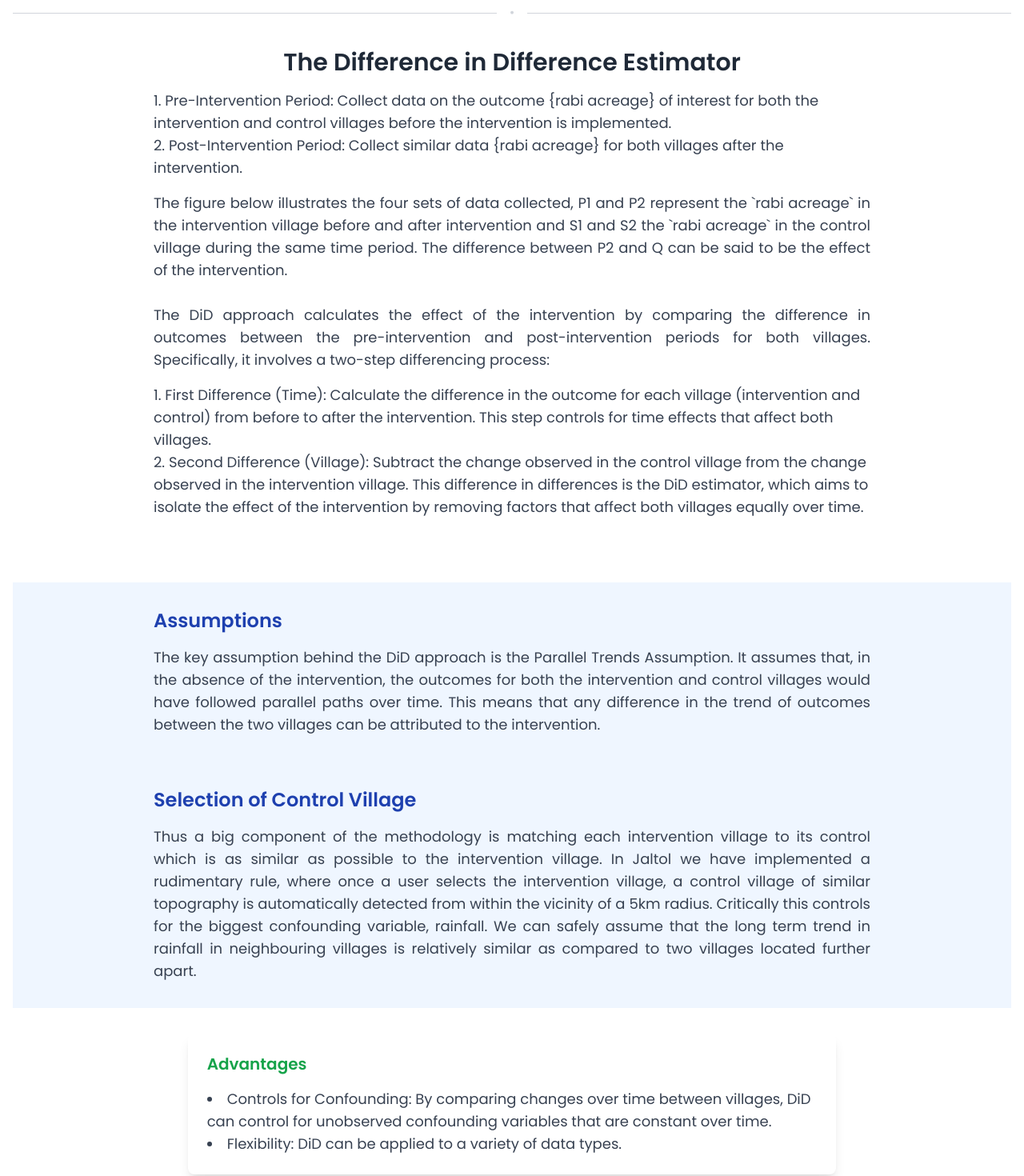
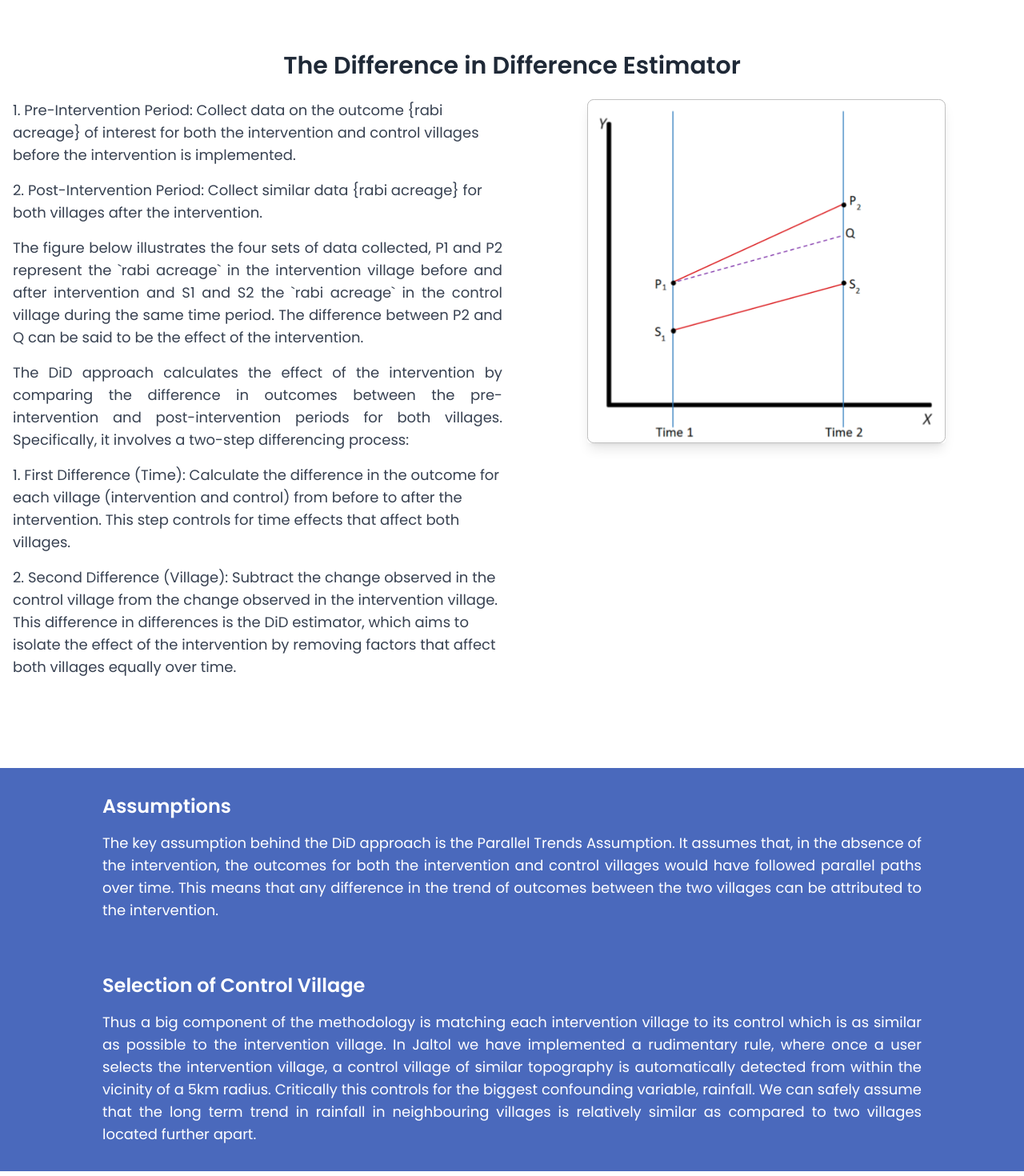
Before and after one commit to WELLlabs/JaltolUI, a React (Vite) app: page /methodology in a window 1280 px wide. Shown: the part 1080-2550 px from the top of the page at 80% size. Built offline with nearby package versions, Linux system fonts and the light colour scheme.

Commit message:
Ui changes in maps, and methodology page

```diff
--- a/src/pages/Mapspage.jsx
+++ b/src/pages/Mapspage.jsx
@@ -78,7 +78,7 @@
         <div className="py-16 px-16 flex flex-col items-center bg-white">
           <h2 className="text-3xl font-semibold text-black">The LULC classes of IndiaSAT</h2>
           <div className="flex flex-col md:flex-row items-start justify-center mt-6 mb-6 space-y-6 md:space-y-0 md:space-x-6">
-            <div className="bg-green-100 p-6 rounded-lg shadow-lg flex-1 h-96">
+            <div className="bg-green-100 p-6 rounded-lg shadow-lg flex-1 h-96 overflow-auto">
               <h3 className="text-xl font-semibold text-black">Level-1 classification</h3>
               <p className="mt-4 text-gray-700">
                 In level-1 classification, the first stage, four high-level classes are classified.
@@ -90,7 +90,7 @@
                 <li>Barren land: These areas are non-vegetative patches of rocky, wastelands, and barren areas.</li>
               </ul>
             </div>
-            <div className="bg-green-200 p-6 rounded-lg shadow-lg flex-1 h-96">
+            <div className="bg-green-200 p-6 rounded-lg shadow-lg flex-1 h-96 overflow-auto">
               <h3 className="text-xl font-semibold text-black">Level-2 classification</h3>
               <p className="mt-4 text-gray-700">
                 In level-2 classification, the level-1 classes are further classified into:
@@ -102,7 +102,7 @@
                 <li>Perennial water body: These water bodies hold water for more than three agricultural seasons in a year.</li>
               </ul>
             </div>
-            <div className="bg-blue-100 p-6 rounded-lg shadow-lg flex-1 h-96">
+            <div className="bg-blue-100 p-6 rounded-lg shadow-lg flex-1 h-96 overflow-auto">
               <h3 className="text-xl font-semibold text-black">Level-3 classification</h3>
               <p className="mt-4 text-gray-700">
                 In level-3 classification, the cropland class is further classified based on their cropping frequency in a year:
@@ -114,6 +114,7 @@
               </ul>
             </div>
           </div>
+
           <p className="text-lg text-gray-700 mt-8 text-center">
             The Level-3 classification carried out by IndiaSAT shows deep classification into croplands as “single-cropped”, “double-cropped” and “triple-cropped”; this level of classification at a finer level enables Panchayats and NGOs to track the impact of their watershed interventions.
           </p>
@@ -153,25 +154,24 @@
 
 
         {/* Validation Section */}
-        <div className="flex justify-center">
-          <div className="py-16 px-8 flex flex-col items-center bg-white text-center">
-
-            <div className="max-w-6xl flex flex-col md:flex-row justify-between items-center text-center md:text-left">
-              <div className="md:w-1/2 p-4">
-                <h2 className="text-2xl font-semibold text-black">Validation of the IndiaSAT map</h2>
-                <p className="text-lg text-gray-700 leading-relaxed mt-4">
-                  Ground Truth data is used to carry out validation of the LULC maps, partnering with NYAS research, points with location, and several metadata are collected for districts in the Tungabhadra river basin using the ODK platform for Kharif and Rabi season in 2023-24. The collection of ground data is a resource-heavy task, so in addition, we validate the maps with points labeled by experts using Google Satellite images and other sources, with this method we could validate the accuracy of LULC images at the national level and also for images that date back in time.
-                </p>
-              </div>
-              <div className="md:w-1/2 p-4">
-                <h2 className="text-2xl font-semibold text-black">Invitation to collaborate</h2>
-                <p className="text-lg text-gray-700 leading-relaxed mt-4">
-                  Producing and validating a map like IndiaSAT for the entire country is no small task. We invite partners from across the country to help us further validate the maps in their geographies with some primary data collection. To partner with us, get in touch at welllabs.jaltol@ifmr.ac.in or contact@core-stack.org. As a partner, you get priority access to maps for your region of interest for purposes such as impact assessment.
-                </p>
-              </div>
+        <div className="flex justify-center py-16 px-8 bg-white">
+          <div className="max-w-6xl w-full flex flex-col md:flex-row justify-between items-start space-y-6 md:space-y-0 md:space-x-6">
+            <div className="md:w-1/2 bg-white p-8 rounded-lg shadow-md border border-gray-200">
+              <h2 className="text-2xl font-semibold text-center text-black">Validation of the IndiaSAT map</h2>
+              <p className="text-lg text-gray-700 leading-relaxed mt-4 text-justify">
+                Ground Truth data is used to carry out validation of the LULC maps, partnering with NYAS research, points with location, and several metadata are collected for districts in the Tungabhadra river basin using the ODK platform for Kharif and Rabi season in 2023-24. The collection of ground data is a resource-heavy task, so in addition, we validate the maps with points labeled by experts using Google Satellite images and other sources. With this method, we could validate the accuracy of LULC images at the national level and also for images that date back in time.
+              </p>
+            </div>
+            <div className="md:w-1/2 bg-white p-8 rounded-lg shadow-md border border-gray-200">
+              <h2 className="text-2xl font-semibold text-center text-black">Invitation to collaborate</h2>
+              <p className="text-lg text-gray-700 leading-relaxed mt-4 text-justify">
+                Producing and validating a map like IndiaSAT for the entire country is no small task. We invite partners from across the country to help us further validate the maps in their geographies with some primary data collection. To partner with us, get in touch at welllabs.jaltol@ifmr.ac.in or contact@core-stack.org. As a partner, you get priority access to maps for your region of interest for purposes such as impact assessment.
+              </p>
             </div>
           </div>
         </div>
+
+
       </div>
       <Footer />
     </>
--- a/src/pages/Methodologypage.jsx
+++ b/src/pages/Methodologypage.jsx
@@ -1,14 +1,15 @@
 import Navbar from '../components/Navbar';
 import Footer from '../components/Footer';
+import Difference from '../assets/difference.svg';
 
 const MethodologyPage = () => {
   return (
     <>
       <Navbar />
       <div className="bg-white text-gray-800 w-screen">
-        <div className="container mx-auto py-16 px-4">
+        <div className=" mx-auto py-16">
           {/* About Section */}
-          <div className="max-w-4xl mx-auto">
+          <div className="max-w-5xl mx-auto">
             <h2 className="text-3xl font-semibold text-center">The Methodology for Impact Assessment</h2>
             <p className="text-lg text-gray-700 mt-4 text-justify">
               Watershed management programmes primarily seek to optimize for multiple concerns: water access & resilience and economic prosperity. Many approaches exist for impact assessment of watershed programmes. The primary indicator we chose is the increase in Rabi acreage.
@@ -35,37 +36,48 @@
             <div className="border-t border-gray-300 flex-grow"></div>
           </div>
 
-          <div className="max-w-4xl mx-auto">
-            <h2 className="text-3xl font-semibold text-center">The Difference in Difference Estimator</h2>
-            <ol className="text-lg text-gray-700 mt-4 list-decimal list-inside">
+          <div className="max-w-7xl mx-auto py-8 px-4">
+            <h2 className="text-3xl font-semibold text-center mb-6">The Difference in Difference Estimator</h2>
+            <div className="flex flex-col md:flex-row items-start md:space-x-6">
+              <div className="flex-1">
+                <ol className="text-lg text-gray-700 list-decimal list-inside space-y-4">
                   <li>Pre-Intervention Period: Collect data on the outcome {`{rabi acreage}`} of interest for both the intervention and control villages before the intervention is implemented.</li>
                   <li>Post-Intervention Period: Collect similar data {`{rabi acreage}`} for both villages after the intervention.</li>
                 </ol>
                 <p className="text-lg text-gray-700 mt-4 text-justify">
                   The figure below illustrates the four sets of data collected, P1 and P2 represent the `rabi acreage` in the intervention village before and after intervention and S1 and S2 the `rabi acreage` in the control village during the same time period. The difference between P2 and Q can be said to be the effect of the intervention.
-              <br /><br />
+                </p>
+                <p className="text-lg text-gray-700 mt-4 text-justify">
                   The DiD approach calculates the effect of the intervention by comparing the difference in outcomes between the pre-intervention and post-intervention periods for both villages. Specifically, it involves a two-step differencing process:
                 </p>
-            <ol className="text-lg text-gray-700 mt-4 list-decimal list-inside">
+                <ol className="text-lg text-gray-700 mt-4 list-decimal list-inside space-y-4">
                   <li>First Difference (Time): Calculate the difference in the outcome for each village (intervention and control) from before to after the intervention. This step controls for time effects that affect both villages.</li>
                   <li>Second Difference (Village): Subtract the change observed in the control village from the change observed in the intervention village. This difference in differences is the DiD estimator, which aims to isolate the effect of the intervention by removing factors that affect both villages equally over time.</li>
                 </ol>
               </div>
+              <div className="flex-1 mt-6 md:mt-0">
+                <img src={Difference} alt="DiD Estimator Illustration" className="rounded shadow-lg mx-auto w-full max-w-md" />
+              </div>
+            </div>
+          </div>
+
+
+
 
           {/* Assumptions and Control Village */}
-          <div className="w-full bg-blue-50 py-8 mt-20">
-            <div className="max-w-4xl mx-auto">
-              <h2 className="text-2xl font-semibold text-blue-800">Assumptions</h2>
-              <p className="text-lg text-gray-700 mt-4 text-justify">
+          <div className="w-full bg-jaltol-blue py-8 mt-20">
+            <div className="max-w-5xl mx-auto text-white">
+              <h2 className="text-2xl font-semibold text-white">Assumptions</h2>
+              <p className="text-lg text-white mt-4 text-justify">
                 The key assumption behind the DiD approach is the Parallel Trends Assumption. It assumes that, in the absence of the intervention, the outcomes for both the intervention and control villages would have followed parallel paths over time. This means that any difference in the trend of outcomes between the two villages can be attributed to the intervention.
               </p>
             </div>
           </div>
 
-          <div className="w-full bg-blue-50 py-8">
-            <div className="max-w-4xl mx-auto">
-              <h2 className="text-2xl font-semibold text-blue-800">Selection of Control Village</h2>
-              <p className="text-lg text-gray-700 mt-4 text-justify">
+          <div className="w-full bg-jaltol-blue text-white py-8">
+            <div className="max-w-5xl mx-auto">
+              <h2 className="text-2xl font-semibold ">Selection of Control Village</h2>
+              <p className="text-lg mt-4 text-justify">
                 Thus a big component of the methodology is matching each intervention village to its control which is as similar as possible to the intervention village. In Jaltol we have implemented a rudimentary rule, where once a user selects the intervention village, a control village of similar topography is automatically detected from within the vicinity of a 5km radius. Critically this controls for the biggest confounding variable, rainfall. We can safely assume that the long term trend in rainfall in neighbouring villages is relatively similar as compared to two villages located further apart.
               </p>
             </div>
@@ -74,28 +86,34 @@
           {/* Advantages and Limitations */}
           <div className="w-full py-8 px-4 flex flex-col justify-around bg-white">
             <div className="lg:w-2/3 mx-auto mb-8 md:mb-0">
-              <div className="bg-white shadow-lg rounded-lg p-6">
-                <h3 className="text-xl font-semibold text-green-600">Advantages</h3>
-                <p className="text-lg text-gray-700 mt-4">
-                  <ul className="list-disc list-inside">
+              <div className="bg-green-100 shadow-lg rounded-lg p-6">
+                <h3 className="text-xl font-semibold text-black flex items-center">
+                  <span className="mr-2">✔</span> Advantages
+                </h3>
+                <ul className="list-disc list-inside text-lg text-gray-700 mt-4">
                   <li>Controls for Confounding: By comparing changes over time between villages, DiD can control for unobserved confounding variables that are constant over time.</li>
                   <li>Flexibility: DiD can be applied to a variety of data types.</li>
                 </ul>
+              </div>
+            </div>
+            <div className="lg:w-2/3 mt-10 mx-auto">
+              <div className="bg-red-100 shadow-lg rounded-lg p-6">
+                <h3 className="text-xl font-semibold text-black flex items-center">
+                  <span className="mr-2">⚠️</span> Limitations
+                </h3>
+                <ul className="list-disc list-inside text-lg text-gray-700 mt-4">
+                  <li>Selection of control village: The DiD methodology is only as good as our ability to identify a similar control village. If our control village differs a lot from the intervention village in rainfall or nature of interventions then the comparison is not valid. It is easier to find control villages with similar rainfall since rainfall data is simpler to work with and easier to access. It is harder to know for sure that the control village also didn&apos;t have any similar interventions conducted.</li>
+                  <li>The accuracy of the outcome metric {`{rabi acreage}`}: The methodology discussed here also relies on reasonably accurate maps that are sensitive to changes in rabi acreage over time. We discuss the maps we have used on the Maps page.</li>
+                </ul>
+              </div>
+            </div>
+            <div className="lg:w-2/3 mx-auto mt-8">
+              <p className="text-gray-700 text-center">
+                The methodology implemented in Jalmitra is not meant to be the final word on impact assessment but instead a reasonably accurate quick assessment tool which can be pointed to regions where more attention or primary data collection is needed for a comprehensive impact assessment.
               </p>
             </div>
           </div>
-            <div className="lg:w-2/3 mt-10 mx-auto">
-              <div className="bg-white shadow-lg rounded-lg p-6">
-                <h3 className="text-xl font-semibold text-red-600">Limitations</h3>
-                <p className="text-lg text-gray-700 mt-4">
-                  <ul className="list-disc list-inside">
-                    <li>Selection of control village: The DiD methodology is only as good as our ability to identify a similar control village. If our control village differs a lot from the intervention village in rainfall or nature of interventions then the comparison is not valid. It is easier to find control villages with similar rainfall since rainfall data is simpler to work with and easier to access. It is harder to know for sure that the control village also didn&apos;t have any similar interventions conducted.</li>
-                    <li>The accuracy of the outcome metric {`{rabi acreage}`}: The methodology discussed here also relies on reasonably accurate maps that are sensitive to changes in rabi acreage over time. We discuss the maps we have used on the Maps page.</li>
-                  </ul>
-                </p>
-              </div>
-            </div>
-          </div>
+
         </div>
       </div>
       <Footer />
```
Also changed, not shown: src/assets/difference.svg (added). Lines whose indentation alone changed are shown as unchanged.
